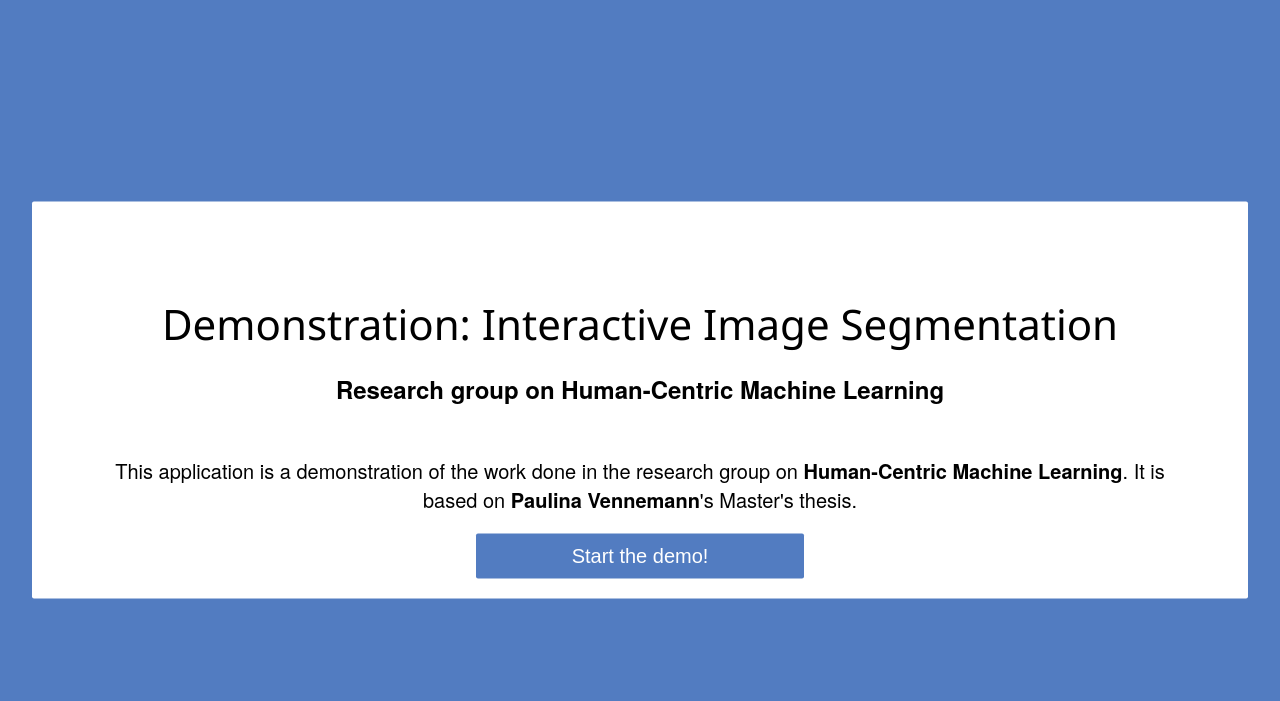
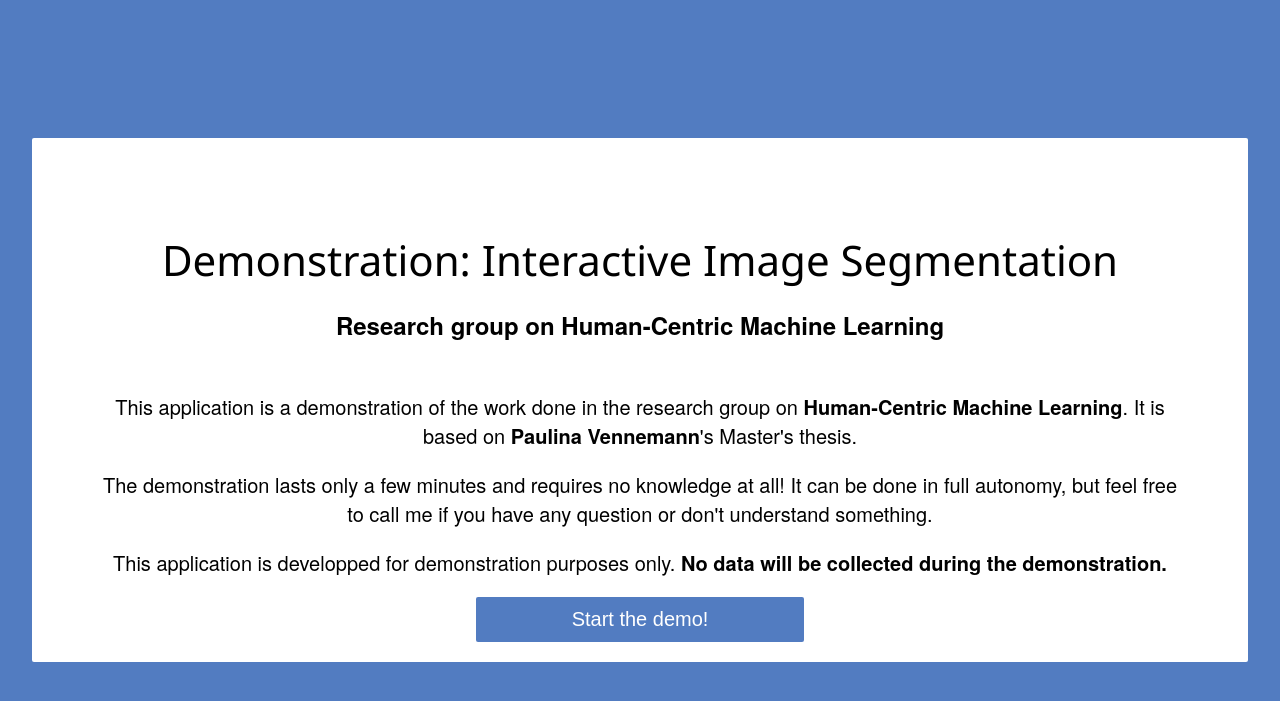
Before and after one commit to ppaamm/InteractiveSatImagesSegmentation, a Django app: page /home/ in a window 1280 px wide. Shown: the top 701 px of the page. Run offline with Django 5.2, Linux system fonts and the light colour scheme.

Commit message:
Home instructions

```diff
--- a/home/templates/home/index.html
+++ b/home/templates/home/index.html
@@ -19,6 +19,11 @@
         <p class="centered-text">This application is a demonstration of the work
         done in the research group on <b>Human-Centric Machine Learning</b>. It is based
         on <b>Paulina Vennemann</b>'s Master's thesis.</p>
+        <p class="centered-text"> The demonstration lasts only a few minutes and requires no knowledge at all!
+        It can be done in full autonomy, but feel free to call me if you have any
+        question or don't understand something. </p>
+        <p class="centered-text">This application is developped for demonstration purposes only.
+        <b>No data will be collected during the demonstration.</b></p>
     </div>
 
 
```
